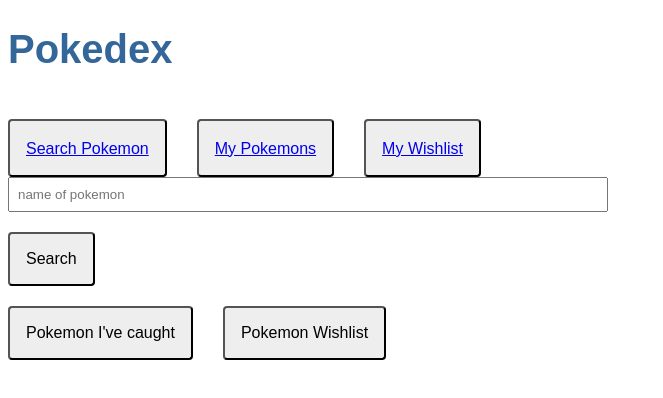
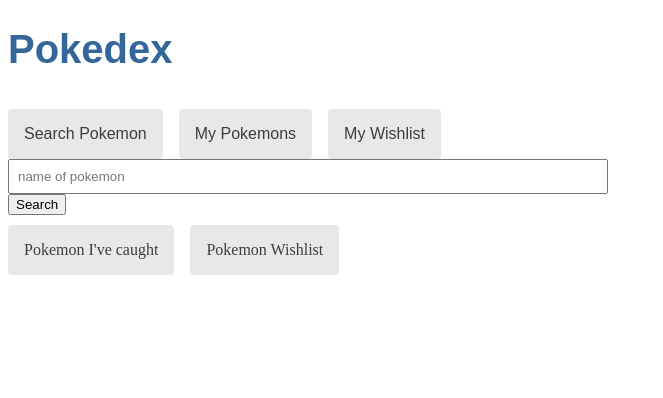
Before and after one commit to jing-chu/angular-Pokedex, an Angular app: page /search in a window 1280 px wide. Shown: the top 398 px of the page, without its empty margins (0-663 px from the left). Built offline with nearby package versions, Linux system fonts and the light colour scheme.

Commit message:
optional query params

```diff
--- a/src/app/app-routing.module.ts
+++ b/src/app/app-routing.module.ts
@@ -5,6 +5,7 @@
 import { MyWishlistComponent } from './my-wishlist/my-wishlist.component'
 
 const routes: Routes = [
+  { path: '', redirectTo: '/search', pathMatch: 'full' },   //default route
   { path: 'search', component: PokemonSearchComponent },
   { path: 'mypokemons', component: MyPokemomsComponent},
   { path: 'mywishlist', component: MyWishlistComponent},
--- a/src/app/app.component.css
+++ b/src/app/app.component.css
@@ -21,21 +21,22 @@
   font-family: Arial, Helvetica, sans-serif;
 }
 
-button {
-  margin-top: 20px;
-  margin-right:30px;
-  background-color: #eee;
+a {
   padding: 1rem;
+  text-decoration: none;
+  margin-top: 10px;
+  margin-right: 1rem;
+  display: inline-block;
+  background-color: #e8e8e8;
+  color: #3d3d3d;
   border-radius: 4px;
-  font-size: 1rem;
 }
 
-button:hover {
-  background-color: #cfd8dc;
+a:hover {
+  color: white;
+  background-color: #42545C;
 }
 
-button:disabled {
-  background-color: #eee;
-  color: #ccc;
-  cursor: auto;
+a.active {
+  background-color: black;
 }
--- a/src/app/app.component.html
+++ b/src/app/app.component.html
@@ -1,16 +1,8 @@
 <h1>{{ title }}</h1>
 <nav>
-  <button>
     <a routerLink="/search">Search Pokemon</a>
-  </button>
-  <button>
-    <a routerLink="/mypokemons">My Pokemons</a>
-  </button>
-  <button>
-    <a routerLink="/mywishlist">My Wishlist</a>
-  </button>
-
-
+    <a routerLink="/mypokemons" >My Pokemons</a>
+    <a routerLink="/mywishlist" >My Wishlist</a>
 </nav>
 
 <router-outlet></router-outlet>
--- a/src/app/my-pokemoms/my-pokemoms.component.html
+++ b/src/app/my-pokemoms/my-pokemoms.component.html
@@ -1,9 +1,9 @@
 <!--List my pokemons-->
 <h2>My Pokemons</h2>
 <ul class="pokemons">
-  <li *ngFor="let pokemon of pokemons" [class.selected]="pokemon == selectedPokemon" (click)="onSelect(pokemon)">
+  <li *ngFor="let pokemon of pokemons">
     <span class="badge">{{pokemon.id}}</span> {{pokemon.name | titlecase}}
   </li>
 </ul>
 
-<app-pokemon-detail [pokemon]="selectedPokemon"></app-pokemon-detail>
+<button (click)="goBack()">go back</button>
--- a/src/app/my-pokemoms/my-pokemoms.component.ts
+++ b/src/app/my-pokemoms/my-pokemoms.component.ts
@@ -1,4 +1,7 @@
 import { Component, OnInit } from '@angular/core';
+import { Router, ActivatedRoute, ParamMap } from '@angular/router'
+import { Location } from '@angular/common'
+
 import { Pokemon } from "../pokemon";
 import { PokemonService } from "../pokemon.service"
 
@@ -12,6 +15,8 @@
   selectedPokemon?: Pokemon
 
   constructor(
+    private route: ActivatedRoute,
+    private location: Location,
     private PokemonService: PokemonService
   ) { }
 
@@ -19,14 +24,19 @@
     this.getPokemon()
   }
 
-  onSelect(pokemon: Pokemon): void {
-    this.selectedPokemon = pokemon
+  //NOT: this.heroes = this.heroService.getHeroes();
+  getPokemon(): void {
+    const name = this.route.snapshot.paramMap.get('name')
+    console.log("NAME QUERYPARAMS", name)
+    console.log("ARRAY", this.pokemons)
+    if (name) {
+      this.PokemonService.searchPokemon(name)
+    .subscribe(pokemon => this.pokemons.push(pokemon))   //Observable.subscribe(): asynchronous approach
+    }
   }
 
-  //NOT: this.heroes = this.heroService.getHeroes();
-  getPokemon(): void {
-    this.PokemonService.getPokmons()
-    .subscribe(pokemons => this.pokemons = pokemons)   //Observable.subscribe(): asynchronous approach
+  goBack(): void {
+    this.location.back()
   }
 
 }
--- a/src/app/pokemon-search/pokemon-search.component.css
+++ b/src/app/pokemon-search/pokemon-search.component.css
@@ -44,21 +44,22 @@
   padding-left: 0;
 }
 
-button {
-  margin-top: 20px;
-  margin-right:30px;
-  background-color: #eee;
+a {
   padding: 1rem;
+  text-decoration: none;
+  margin-top: 10px;
+  margin-right: 1rem;
+  display: inline-block;
+  background-color: #e8e8e8;
+  color: #3d3d3d;
   border-radius: 4px;
-  font-size: 1rem;
 }
 
-button:hover {
-  background-color: #cfd8dc;
+a:hover {
+  color: white;
+  background-color: #42545C;
 }
 
-button:disabled {
-  background-color: #eee;
-  color: #ccc;
-  cursor: auto;
+a.active {
+  background-color: black;
 }
--- a/src/app/pokemon-search/pokemon-search.component.html
+++ b/src/app/pokemon-search/pokemon-search.component.html
@@ -7,12 +7,13 @@
 <div *ngIf="searchedPokmon">
   <h3><span>Name: </span>{{searchedPokmon.name}}</h3>
   <h3><span>Id: </span>{{searchedPokmon.id}}</h3>
+
 </div>
 
 
 <div>
-  <button>Pokemon I've caught</button>
-  <button>Pokemon Wishlist</button>
+  <a [routerLink]="['/mypokemons', {name:name}]" (click)="saveIvCaught()">Pokemon I've caught</a>
+  <a routerLink="/mywishlist"   (click)="saveWishlist()">Pokemon Wishlist</a>
 </div>
 
 
--- a/src/app/pokemon-search/pokemon-search.component.ts
+++ b/src/app/pokemon-search/pokemon-search.component.ts
@@ -1,5 +1,6 @@
 import { Component, OnInit } from '@angular/core';
 import { Observable, Subject } from 'rxjs';
+import { Router, ActivatedRoute, ParamMap } from '@angular/router'
 
 
 import {
@@ -25,6 +26,7 @@
 
   constructor(
     private pokemonService: PokemonService,
+    private router: Router,
   ) { }
 
   onSubmit(name: string) {
@@ -33,23 +35,15 @@
 
   }
 
-  //search(term:string):void {
-  //  this.searchTerms.next(term)
-  //}
+  saveIvCaught() {
+    this.router.navigate(['/mypokemons', {name:this.name}])
+  }
+
+  saveWishlist() {
+    console.log("Save to wishlist")
+  }
 
   ngOnInit(): void {
-
-    //this.pokemons$ = this.searchTerms.pipe(
-    // wait 300ms after each keystroke before considering the term
-    //debounceTime(300),
-
-    // ignore new term if same as previous term
-    //distinctUntilChanged(),
-
-    // switch to new search observable each time the term changes
-    //switchMap((term: string) => this.pokemonService.searchPokemon(term)),
-    //)
-
 
   }
 
--- a/src/app/pokemon.service.ts
+++ b/src/app/pokemon.service.ts
@@ -13,6 +13,7 @@
 export class PokemonService {
 
   private pokemonsUrl = 'https://pokeapi.co/api/v2/pokemon'
+  ivCaughtItems: Pokemon[] = []
 
   constructor(
     private http: HttpClient
@@ -25,6 +26,9 @@
       )
   }
 
+  getIvCaughtItems() {
+    return this.ivCaughtItems
+  }
 
  searchPokemon(name: string):Observable<Pokemon> {
     const url= `${this.pokemonsUrl}/${name}`
@@ -32,6 +36,10 @@
       .pipe(
         catchError(this.handleError<Pokemon>(`searchPokemons name=${name}`))
       )
+  }
+
+  addToIvCaught(pokemon: Pokemon) {
+    this.ivCaughtItems.push(pokemon)
   }
 
 /**
--- a/src/app/pokemon.ts
+++ b/src/app/pokemon.ts
@@ -2,4 +2,5 @@
   id: number;
   name: string;
 
+
 }
```
